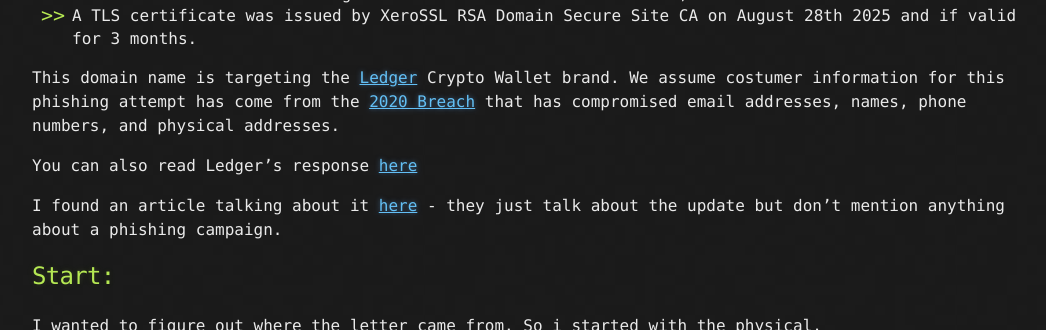
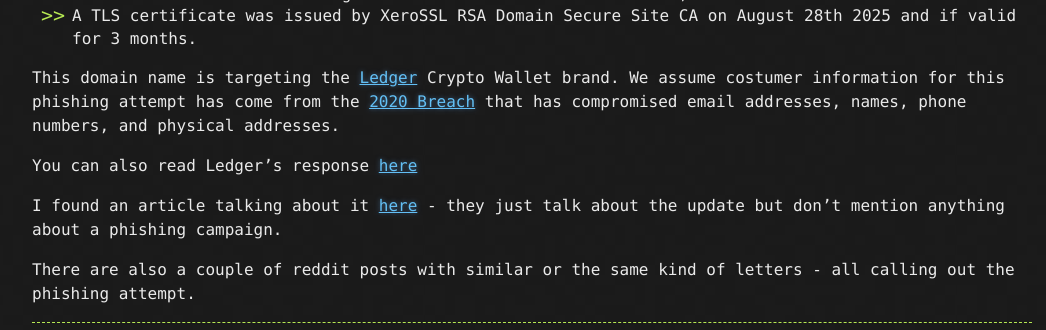
Before and after one commit to CyberCasquatch/cybercasquatch.github.io, a Jekyll site: the page built from _posts/TidBits/2025-08-31-PhishingLedger.md, in a window 1280 px wide and 900 px high, scrolled down 1140 px, cut to the strip 0-330 px from the top of the window. Shown: the whole strip, without its empty margins (108-1154 px from the left). Built offline with Jekyll 4.4.1, drawn with Linux system fonts in a browser that asks for light colours.

Commit message:
Update 2025-08-31-PhishingLedger.md

```diff
--- a/_posts/TidBits/2025-08-31-PhishingLedger.md
+++ b/_posts/TidBits/2025-08-31-PhishingLedger.md
@@ -34,6 +34,10 @@
 You can also read Ledger's response [here](https://www.ledger.com/addressing-the-july-2020-e-commerce-and-marketing-data-breach)
 
 I found an article talking about it [here](https://meme-insider.com/en/article/ledger-transaction-check-update-2025/) - they just talk about the update but don't mention anything about a phishing campaign.
+
+There are also a couple of reddit posts with similar or the same kind of letters - all calling out the phishing attempt.
+
+* * *
 
 ## Start:
 
```
